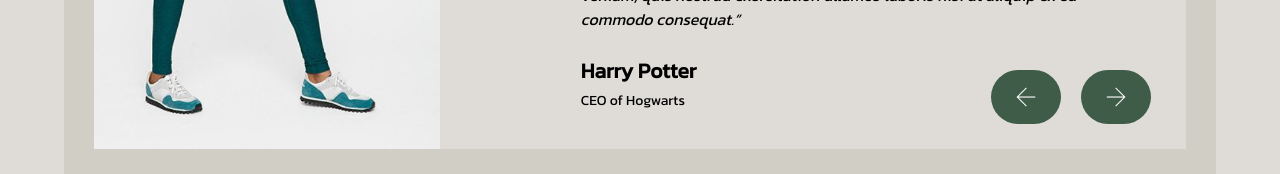
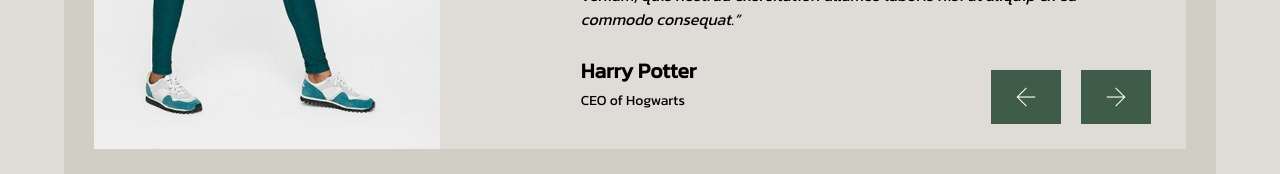
Before and after one commit to Carlie16604/Elevate, a React (Vite) app: page / in a window 1280 px wide. Shown: the part 3969-4143 px from the top of the page. Built offline with nearby package versions, Linux system fonts and the light colour scheme.

Commit message:
cleaning

```diff
--- a/src/pages/Reviews.jsx
+++ b/src/pages/Reviews.jsx
@@ -50,10 +50,10 @@ const Reviews = () => {
                             </div>
                         </div>
                         <div className='flex gap-5 absolute bottom-[25px] right-[35px] z-20'>
-                            <button title='left' className='py-3 px-5 bg-[#3E5C47] rounded-[400px] hover:bg-[#94997833] transition-all'>
+                            <button title='left' className='py-3 px-5 bg-[#3E5C47]  hover:bg-[#94997833] transition-all'>
                                 <img className='h-[30px] w-[30px] text-[#000] fa-solid fa-arrow-left' src={LeftArrow} alt='Left Arrow Button'/>
                             </button>
-                            <button title='left' className='py-3 px-5 bg-[#3E5C47] rounded-[400px] hover:bg-[#94997833] transition-all'>
+                            <button title='left' className='py-3 px-5 bg-[#3E5C47]  hover:bg-[#94997833] transition-all'>
                                 <img className='h-[30px] w-[30px] text-[#000] fa-solid fa-arrow-left' src={RightArrow} alt='Left Arrow Button'/>
                             </button>
                         </div>
```
